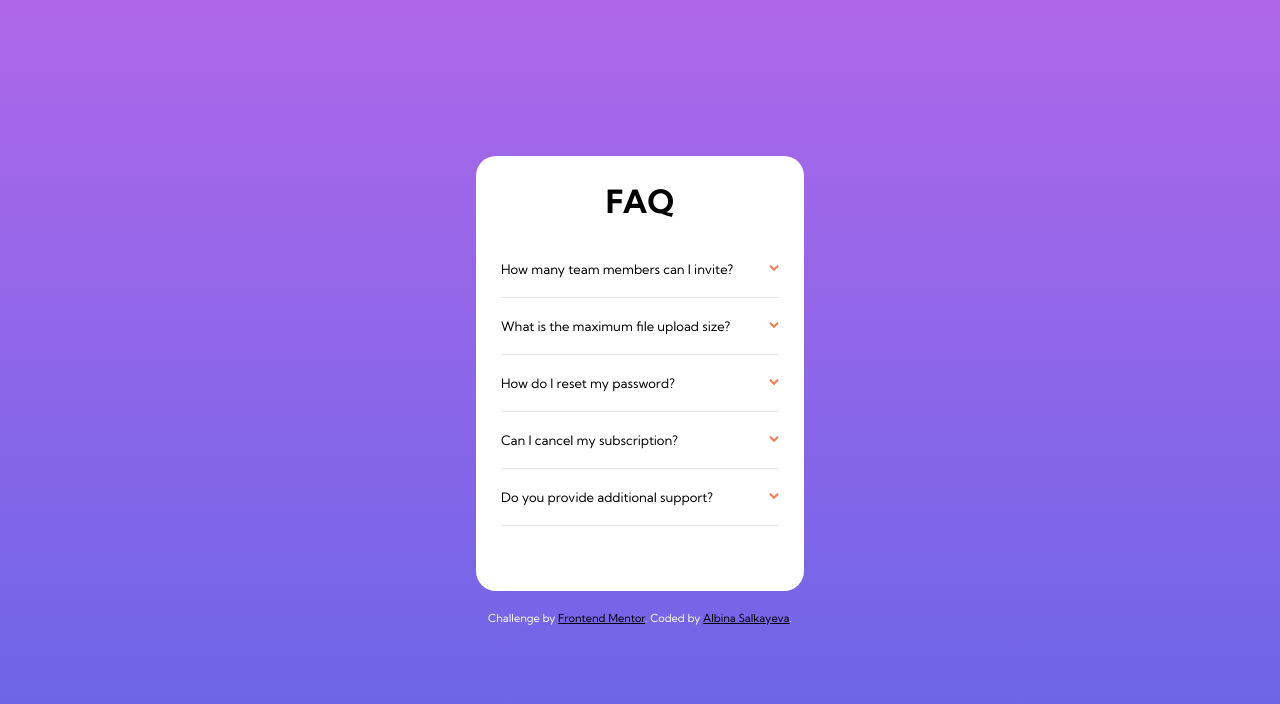
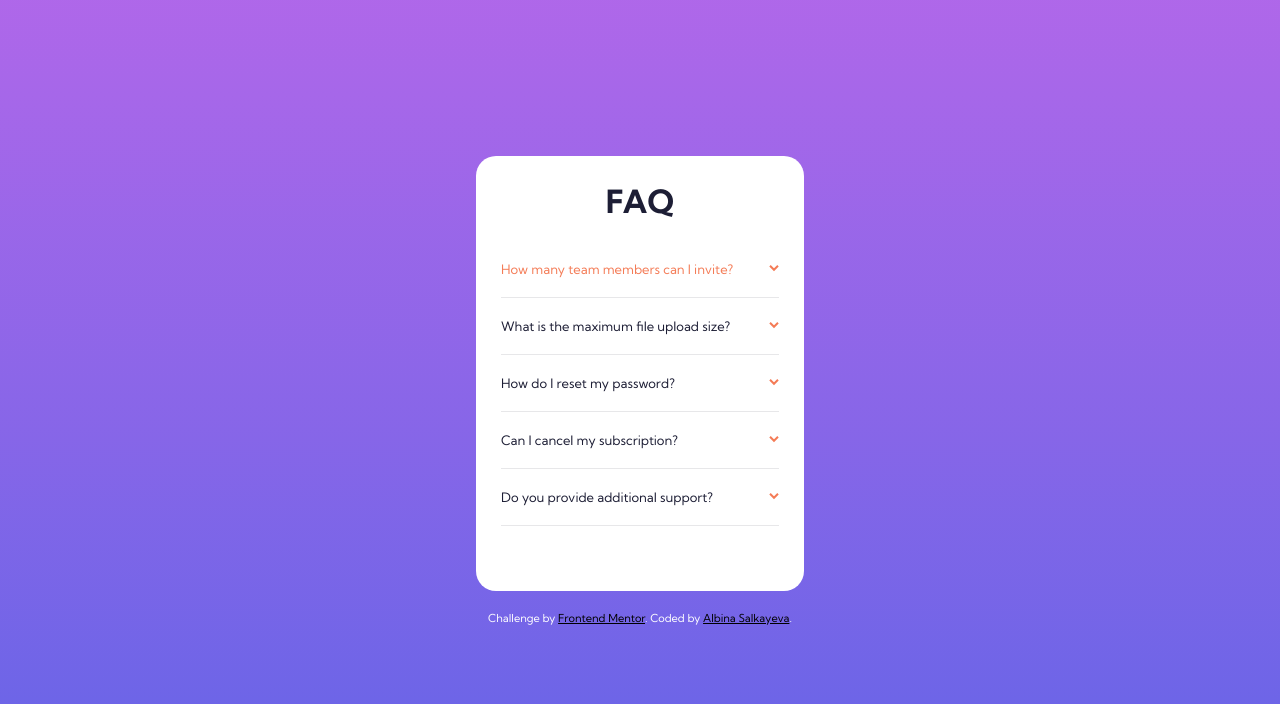
Before and after one commit to albina0104/faq-accordion-card, a website: page site/index.html in a window 1280 px wide. In both pictures the pointer is over the heading "How many team members can I invite?". Drawn offline with nearby package versions, Linux system fonts and the light colour scheme; files that its build step writes are made by us from their sources.

Commit message:
Add font colors, hover state

```diff
--- a/site/scss/_components.scss
+++ b/site/scss/_components.scss
@@ -10,6 +10,7 @@
 .faq-heading {
   text-align: center;
   font-size: rem(32px);
+  color: $primary-very-dark-desaturated-blue;
 }
 
 .faq-details {
@@ -28,6 +29,12 @@
 .faq-details > summary {
   font-size: rem(13px);
   list-style-type: none;
+  color: $primary-very-dark-desaturated-blue;
+
+  &:hover {
+    color: $primary-soft-red;
+    cursor: pointer;
+  }
 
   &::after {
     width: rem(10px);
```
